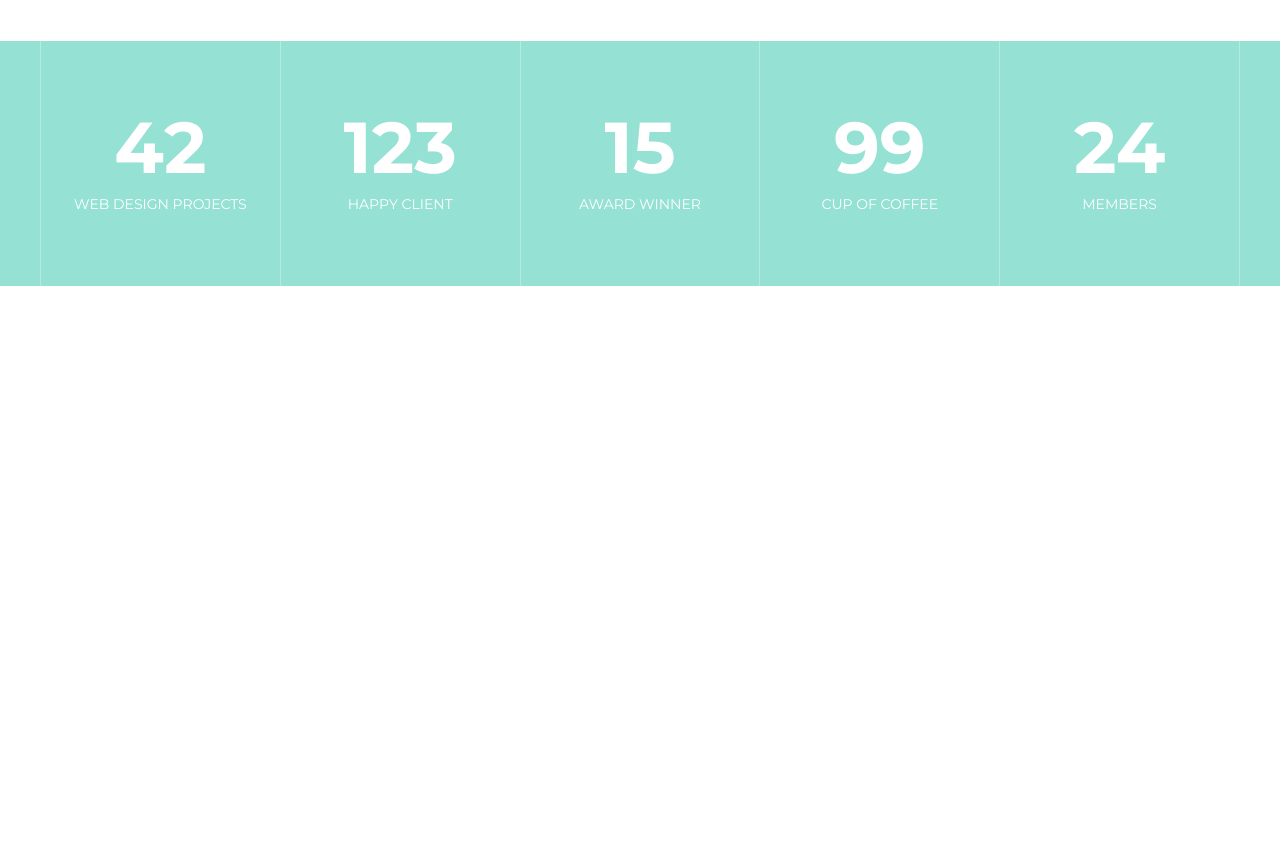
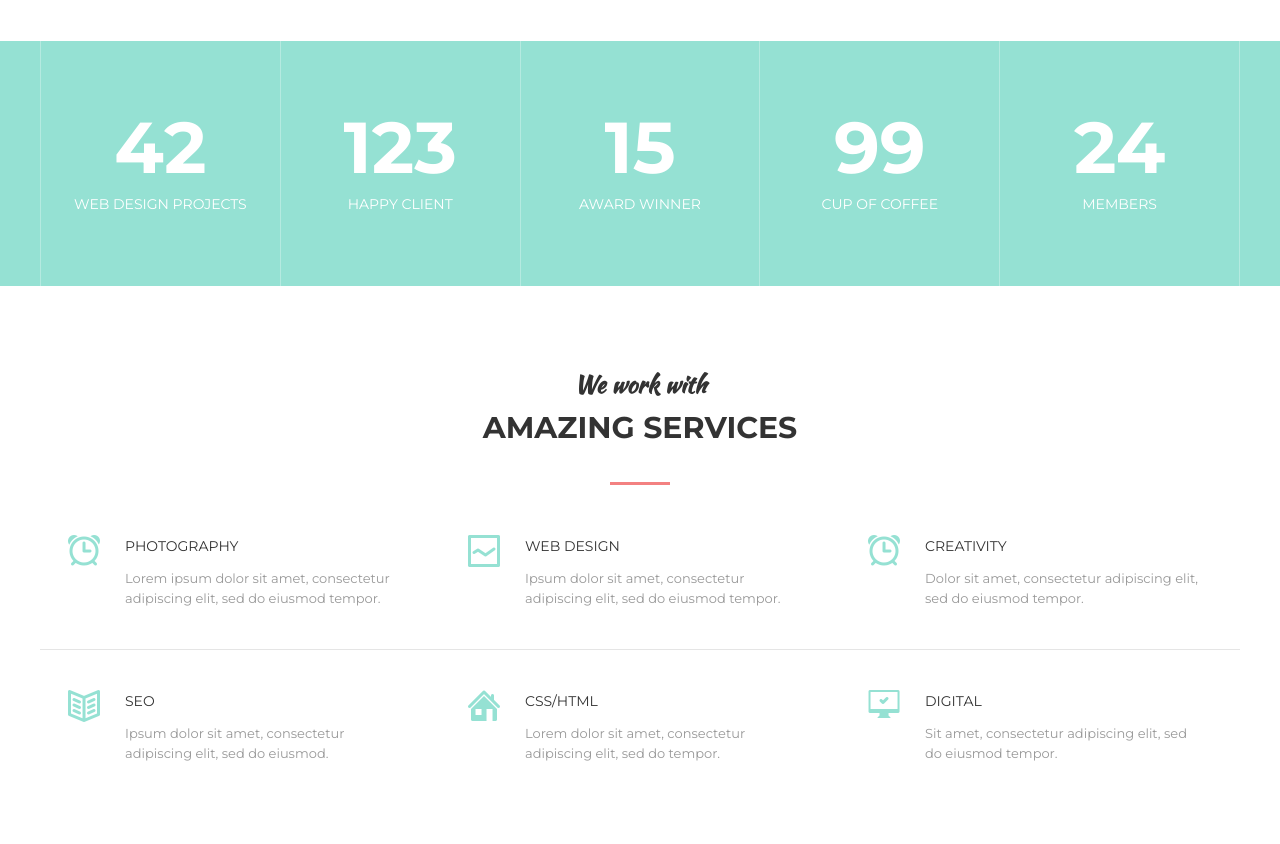
Before and after one commit to BohdanVoznyi/MoGo, a plain HTML site: page index.html in a window 1280 px wide. Shown: the part 1446-2290 px from the top of the page. Before the commit the page ends 1732 px from the top, so only its background shows below. Drawn offline with Linux system fonts and the light colour scheme.

Commit message:
add services block

```diff
--- a/css/style.css
+++ b/css/style.css
@@ -15,6 +15,16 @@ body {
 
 h1, h2, h3, h4 ,h5, h6 {
     margin: 0;
+}
+
+hr {
+    display: block;
+    width: 100%;
+    height: 1px;
+    margin: 40px 0;
+
+    border: 0;
+    background-color: #e5e5e5;
 }
 
 .container {
@@ -234,7 +244,7 @@ h1, h2, h3, h4 ,h5, h6 {
 .section__header {
     width: 100%;
     max-width: 950px;
-    margin: 0 auto 40px;
+    margin: 0 auto 50px;
 
     text-align: center;
 }
@@ -361,3 +371,38 @@ h1, h2, h3, h4 ,h5, h6 {
     font-size: 14px;
     text-transform: uppercase;
 }
+
+
+/* Services
+==================== */
+
+.services {
+    display: flex;
+}
+
+.services__item {
+    flex: 1 1 0;
+    padding-left: 85px;
+    padding-right: 35px;
+    position: relative;
+}
+
+.services__icon {
+    position: absolute;
+    top: 0;
+    left: 28px;
+    z-index: 1;
+}
+
+.services__title {
+    margin-bottom: 10px;
+
+    font-size: 14px;
+    text-transform: uppercase;
+    color: #333;
+}
+
+.services__text {
+    font-size: 13px;
+    color: #999;
+}
--- a/index.html
+++ b/index.html
@@ -138,5 +138,66 @@
 </div><!-- /.statistics -->
 
 
+<section class="section">
+    <div class="container">
+        <!-- Section Header -->
+        <div class="section__header">
+            <h3 class="section__suptitle">We work with</h3>
+            <h2 class="section__title">Amazing services</h2>
+        </div><!-- /.section__header -->
+
+        <!-- Services -->
+        <div class="services">
+
+            <div class="services__item">
+                <img class="services__icon" src="img/services/ALARM.png" alt="">
+                <div class="services__title">Photography</div>
+                <div class="services__text">Lorem ipsum dolor sit amet, consectetur adipiscing elit, sed do eiusmod tempor.</div>
+            </div>
+
+            <div class="services__item">
+                <img class="services__icon" src="img/services/LINE GRAPH.png" alt="">
+                <div class="services__title">Web design</div>
+                <div class="services__text">Ipsum dolor sit amet, consectetur adipiscing elit, sed do eiusmod tempor.</div>
+            </div>
+
+            <div class="services__item">
+                <img class="services__icon" src="img/services/ALARM.png" alt="">
+                <div class="services__title">Creativity</div>
+                <div class="services__text">Dolor sit amet, consectetur adipiscing elit, sed do eiusmod tempor.</div>
+            </div>
+        </div><!-- /.services -->
+
+        <hr>
+
+        <!-- Services -->
+        <div class="services">
+
+            <div class="services__item">
+                <img class="services__icon" src="img/services/BOOK 2.png" alt="">
+                <div class="services__title">SEO</div>
+                <div class="services__text">Ipsum dolor sit amet, consectetur adipiscing elit, sed do eiusmod.</div>
+            </div>
+
+            <div class="services__item">
+                <img class="services__icon" src="img/services/HOME.png" alt="">
+                <div class="services__title">Css/Html</div>
+                <div class="services__text">Lorem dolor sit amet, consectetur adipiscing elit, sed do tempor.</div>
+            </div>
+
+            <div class="services__item">
+                <img class="services__icon" src="img/services/COMPUTER _ OK.png" alt="">
+                <div class="services__title">digital</div>
+                <div class="services__text">Sit amet, consectetur adipiscing elit, sed do eiusmod tempor.</div>
+            </div>
+        </div><!-- /.services -->
+
+    </div><!-- /.container -->
+</section>
+
+
+
+
+
 </body>
 </html>
```
Also changed, not shown: img/services/ALARM.png (added), img/services/BOOK 2.png (added), img/services/COMPUTER _ OK.png (added), img/services/HOME.png (added), img/services/IMAGE.png (added), img/services/LINE GRAPH.png (added).
